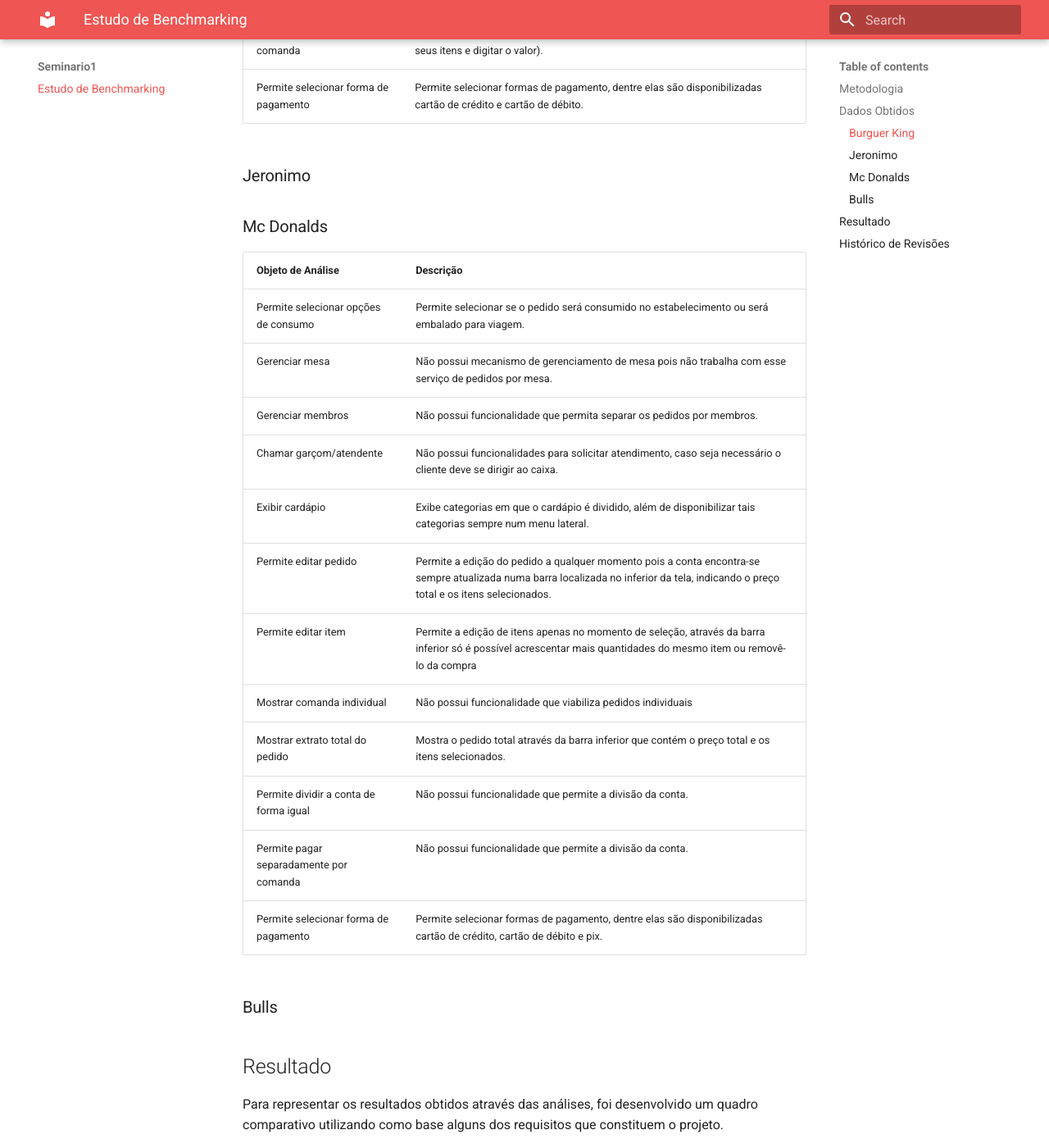
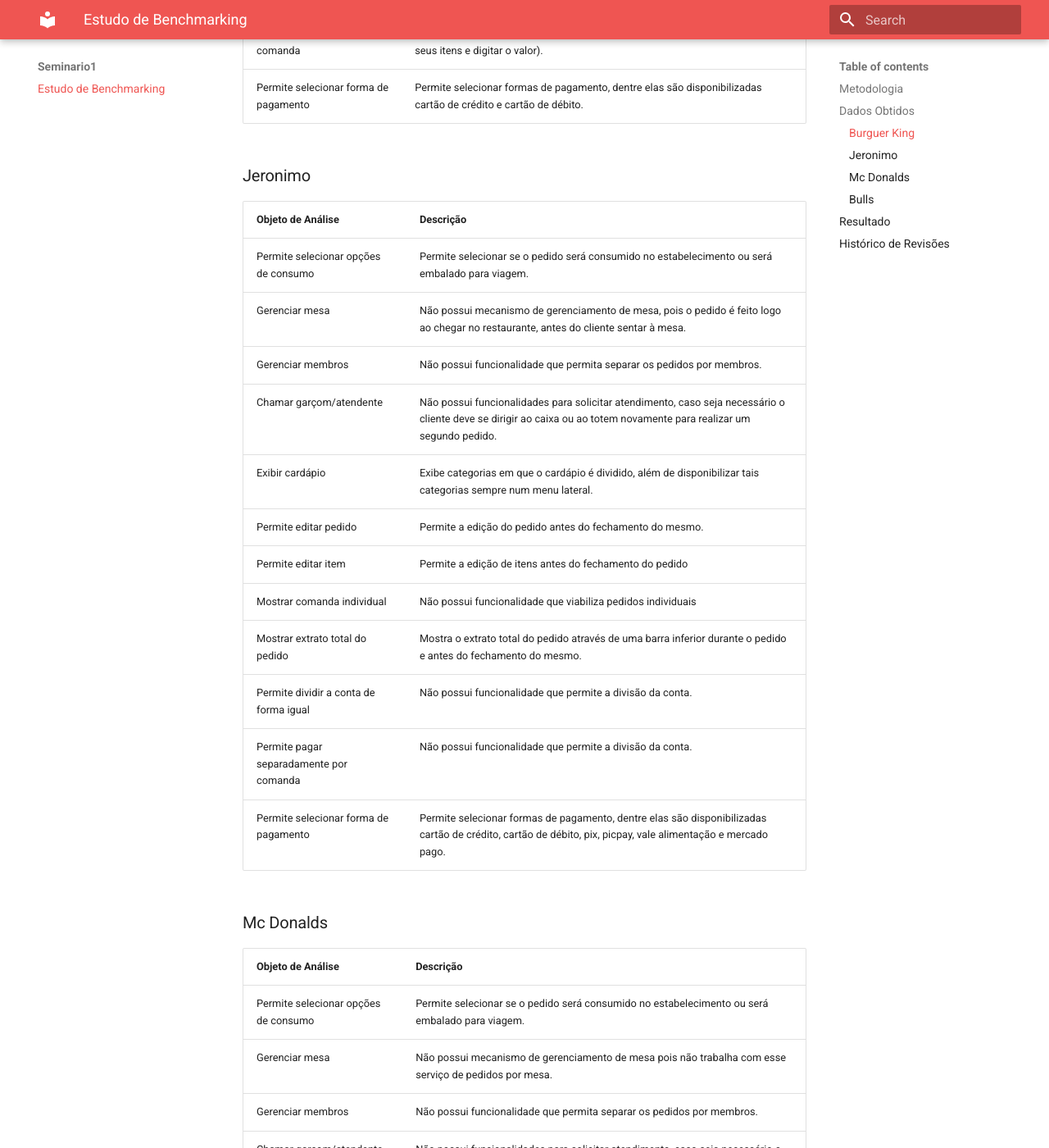
Before and after one commit to UnBArqDsw2021-1/2021.1_G02_TaNaMesa_docs, an MkDocs documentation site: the page built from docs/seminario1/benchmarking.md, in a window 1280 px wide and 1400 px high, scrolled down 1398 px. Shown: the whole window at 82% size. Built offline with MkDocs 1.6.1 and Material for MkDocs 9.7.7, drawn with Linux system fonts in a browser that asks for light colours; some of the changed text lies outside the part shown.

Commit message:
Adiciona duas últimas análises.

```diff
--- a/docs/seminario1/benchmarking.md
+++ b/docs/seminario1/benchmarking.md
@@ -24,6 +24,21 @@
 
 ### Jeronimo
 
+| Objeto de Análise |  Descrição |
+| :---------------- | :--------- |
+| Permite selecionar opções de consumo | Permite selecionar se o pedido será consumido no estabelecimento ou será embalado para viagem. |
+| Gerenciar mesa | Não possui mecanismo de gerenciamento de mesa, pois o pedido é feito logo ao chegar no restaurante, antes do cliente sentar à mesa. |
+| Gerenciar membros | Não possui funcionalidade que permita separar os pedidos por membros. |
+| Chamar garçom/atendente | Não possui funcionalidades para solicitar atendimento, caso seja necessário o cliente deve se dirigir ao caixa ou ao totem novamente para realizar um segundo pedido. |
+| Exibir cardápio | Exibe categorias em que o cardápio é dividido, além de disponibilizar tais categorias sempre num menu lateral. |
+| Permite editar pedido | Permite a edição do pedido antes do fechamento do mesmo. |
+| Permite editar item | Permite a edição de itens antes do fechamento do pedido |
+| Mostrar comanda individual| Não possui funcionalidade que viabiliza pedidos individuais |
+| Mostrar extrato total do pedido| Mostra o extrato total do pedido através de uma barra inferior durante o pedido e antes do fechamento do mesmo. |
+| Permite dividir a conta de forma igual | Não possui funcionalidade que permite a divisão da conta. |
+| Permite pagar separadamente por comanda |  Não possui funcionalidade que permite a divisão da conta. |
+| Permite selecionar forma de pagamento | Permite selecionar formas de pagamento, dentre elas são disponibilizadas cartão de crédito, cartão de débito, pix, picpay, vale alimentação e mercado pago. |
+
 ### Mc Donalds
 
 | Objeto de Análise |  Descrição |
@@ -43,6 +58,21 @@
 
 
 ### Bulls
+
+| Objeto de Análise |  Descrição |
+| :---------------- | :--------- |
+| Permite selecionar opções de consumo | Permite selecionar se o pedido será consumido no estabelecimento ou será embalado para viagem. |
+| Gerenciar mesa | Possui um mecanismo de gerenciamento de mesa, podendo haver vários pedidos para uma mesma mesa. |
+| Gerenciar membros | Não possui funcionalidade que permita separar os pedidos por membros. |
+| Chamar garçom/atendente | Possui um biorão na tela principal para charm um garçom/atendente. |
+| Exibir cardápio | Exibe categorias em que o cardápio é dividido, além de disponibilizar tais categorias sempre num menu lateral. |
+| Permite editar pedido | Permite a edição do pedido antes do fechamento do mesmo. |
+| Permite editar item | Permite a edição de itens antes do fechamento do pedido |
+| Mostrar comanda individual| Não possui funcionalidade que viabiliza pedidos individuais |
+| Mostrar extrato total do pedido| Mostra o extrato da comanda da mesa e do extrato do pedido. |
+| Permite dividir a conta de forma igual | Permite o cálculo de divisão de conta de forma igual entre os membros da mesa. |
+| Permite pagar separadamente por comanda |  Não possui funcionalidade que permite a divisão da conta por membros da mesa. |
+| Permite selecionar forma de pagamento | Não possui uma funcionalidade de formas de pagamento pelo serviço, isso é lidado diretamente com o garçom/atendente. |
 
 
 ## Resultado
@@ -67,4 +97,5 @@
 
 |    Data    | Versão | Descrição |         Autor(es)          |
 | :--------- | :----- | :-------- | :------------------------- |
-| 31/07/2021 |  1.0   | Criação da estrutura do documento, relatório das primeiras duas análises.| [Brenda Santos](https://github.com/brendavsantos), [Tiago Samuel](https://github.com/tsrrodrigues) |
+| 31/07/2021 |  0.1   | Criação da estrutura do documento, relatório das primeiras duas análises.| [Brenda Santos](https://github.com/brendavsantos), [Tiago Samuel](https://github.com/tsrrodrigues) |
+| 31/07/2021 |  1.0   | Relatório das últimas duas análises e finalização da primeira versão do documento.| [Brenda Santos](https://github.com/brendavsantos), [Tiago Samuel](https://github.com/tsrrodrigues) |
```
